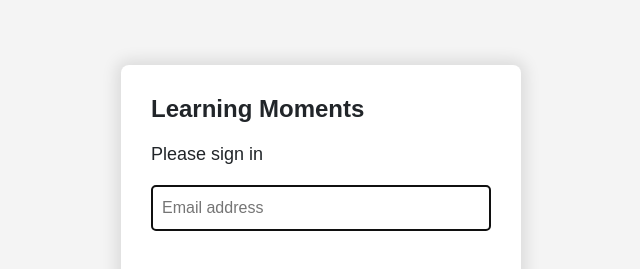
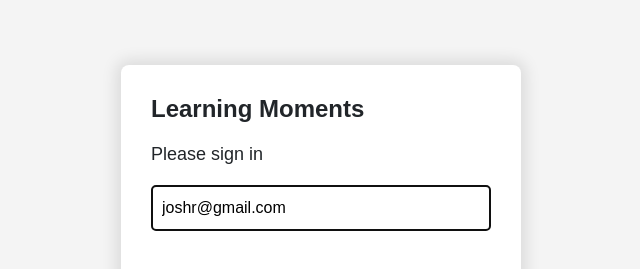
Before and after one commit to JoshRittenberry/learning-moments-copy, a React (Create React App) app: page /login in a window 1280 px wide. Shown: the part 123-392 px from the top of the page, without its empty margins (319-959 px from the left). Built offline with nearby package versions, Linux system fonts and the light colour scheme.

Commit message:
Update Login.js

```diff
--- a/src/components/auth/Login.js
+++ b/src/components/auth/Login.js
@@ -5,7 +5,7 @@ import { useNavigate } from "react-router-dom"
 import { getUserByEmail } from "../../services/userService"
 
 export const Login = () => {
-  const [email, set] = useState("")
+  const [email, set] = useState("joshr@gmail.com")
   const navigate = useNavigate()
 
   const handleLogin = (e) => {
```
